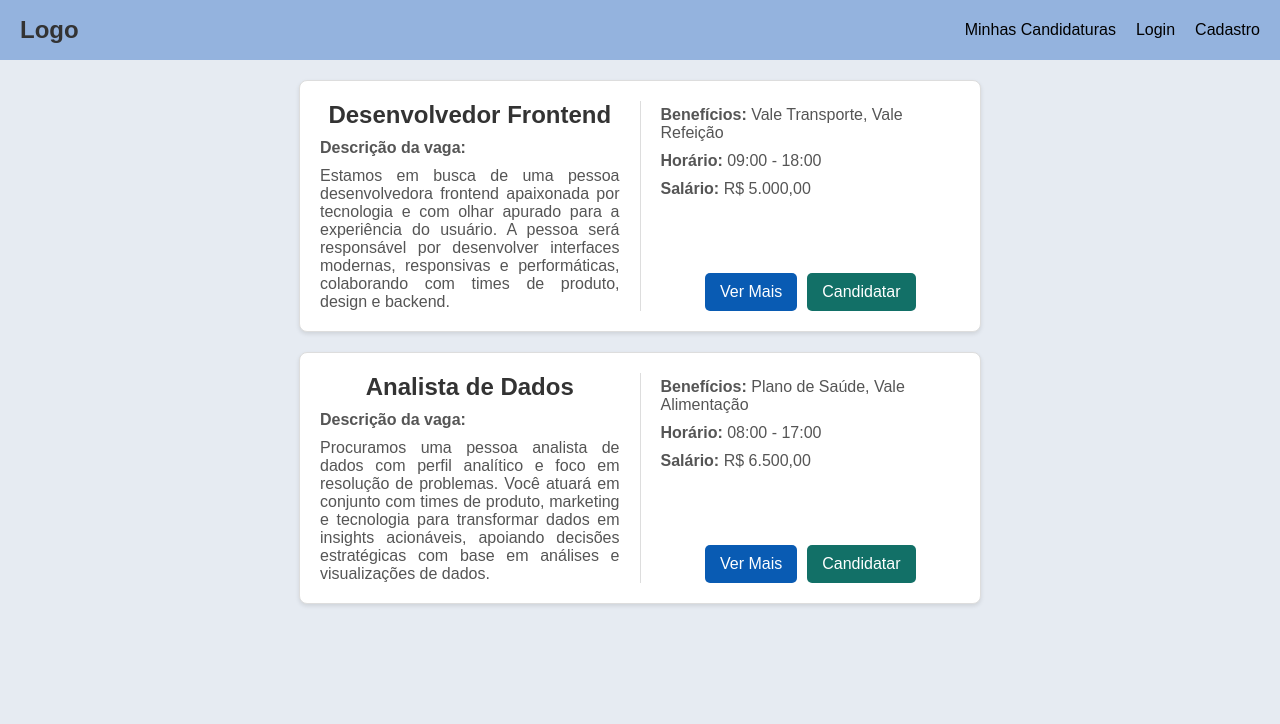
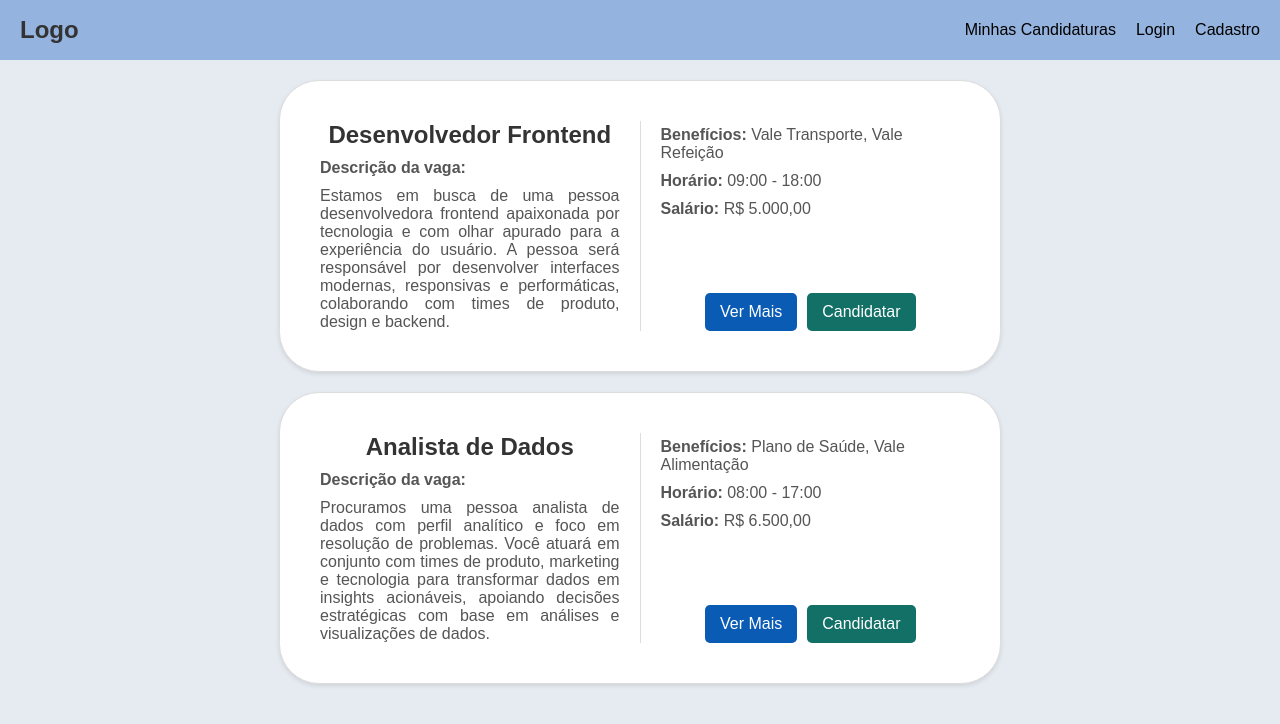
Before and after one commit to 211232023/DevLab, a React (Create React App) app in the folder RH_Projetos/frontend/: page /TelaInicial in a window 1280 px wide. Shown: the top 724 px of the page. Built offline with nearby package versions, Linux system fonts and the light colour scheme.

Commit message:
Update TelaInicial.css

```diff
--- a/RH_Projetos/frontend/src/pages/candidatos/TelaInicial.css
+++ b/RH_Projetos/frontend/src/pages/candidatos/TelaInicial.css
@@ -4,8 +4,8 @@
     justify-content: space-between;
     background-color: #ffffff;
     border: 1px solid #ddd;
-    border-radius: 8px;
-    padding: 20px;
+    border-radius: 40px;
+    padding: 40px;
     box-shadow: 0 2px 4px rgba(0, 0, 0, 0.1);
     position: relative;
     height: auto; /* Altura ajustável para conteúdo dinâmico */
```
